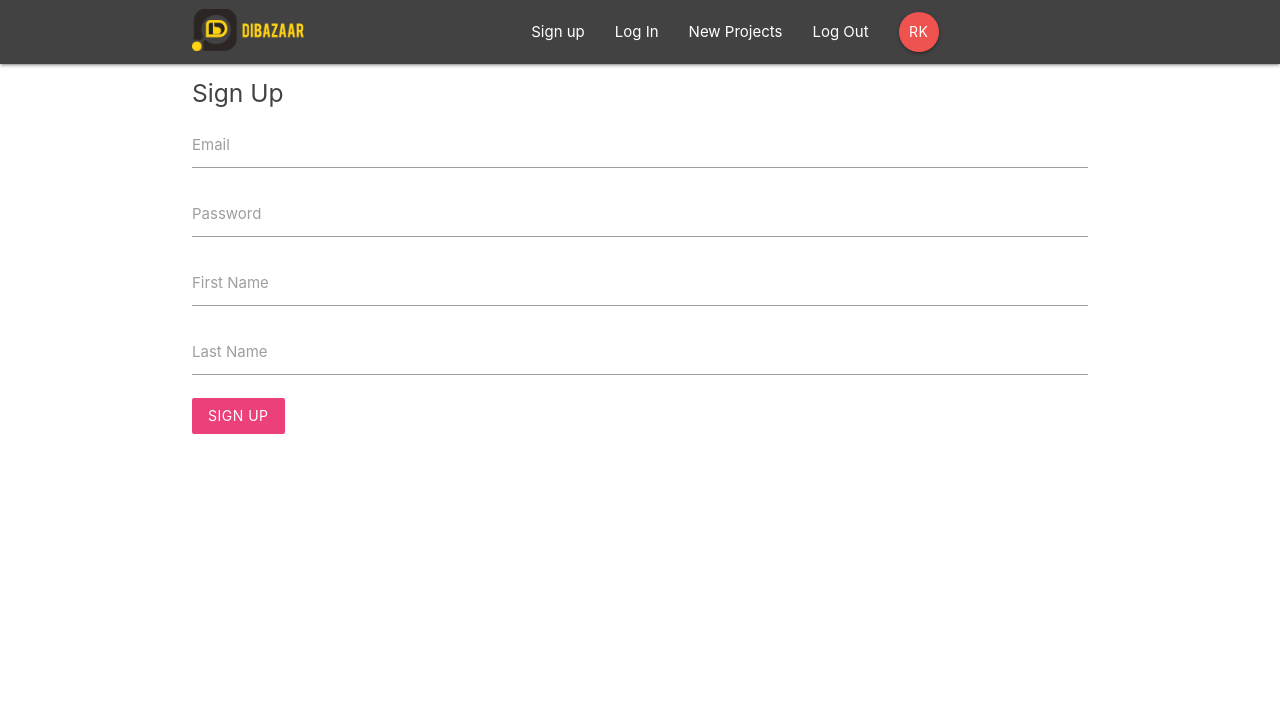
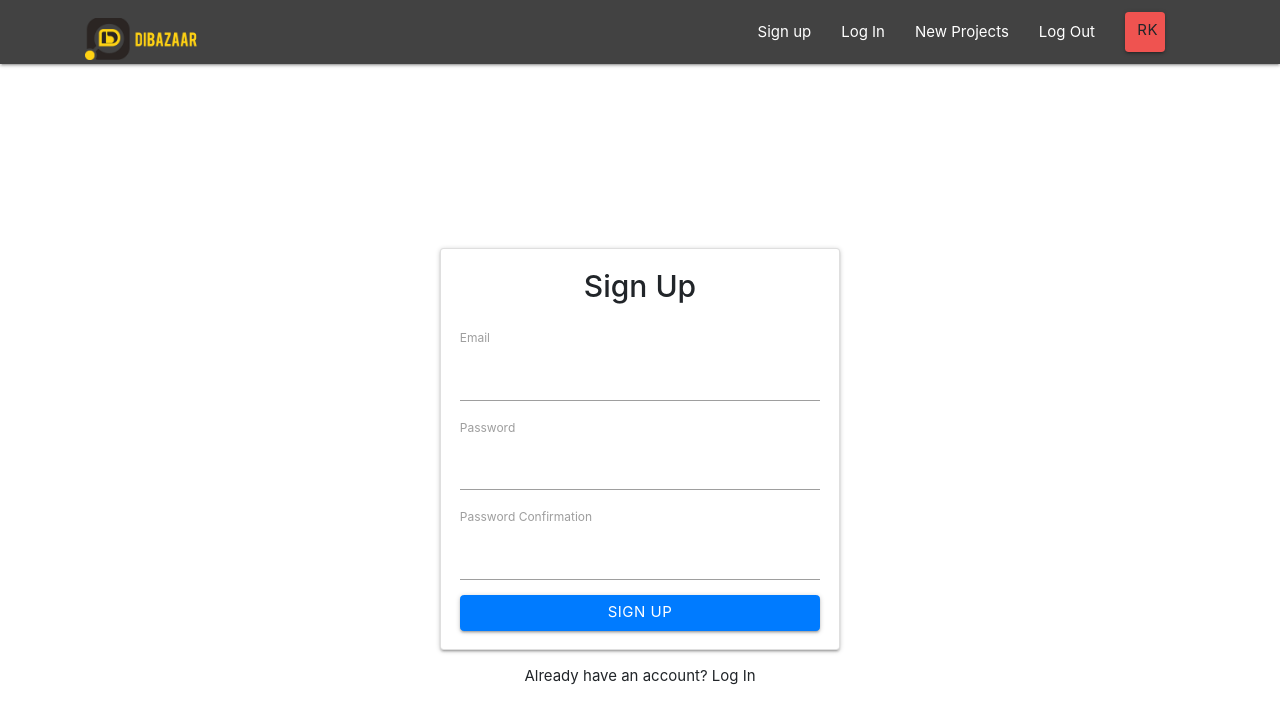
Before and after one commit to rebienk/dibazaar, a React (Create React App) app: page /signup in a window 1280 px wide. Shown: the top 722 px of the page. Built offline with nearby package versions, Linux system fonts and the light colour scheme.

Commit message:
New signup form with style

```diff
--- a/src/App.js
+++ /dev/null
@@ -1,31 +0,0 @@
-import {BrowserRouter, Route, Switch} from 'react-router-dom'
-import Navbar from './components/layout/Navbar'
-import Dashboard from './components/dashboard/Dashboard'
-import ProjectDetails from './components/projects/ProjectDetails'
-import React,{ Component } from 'react';
-import SignIn from './components/auth/SignIn';
-import SignUp from './components/auth/SignUp';
-import CreateProject from './components/projects/CreateProject';
-
-class App extends Component {
-
-  render(){
-
-    return (
-        <div className="App">
-          <BrowserRouter>
-          <Navbar/>
-          <Switch>
-            <Route exact path='/' component={Dashboard} />
-            <Route path='/project/:id' component={ProjectDetails} />
-            <Route path='/signin' component={SignIn}/>
-            <Route path='/signup' component={SignUp}/>
-            <Route path='/create' component={CreateProject}/>
-          </Switch>
-          </BrowserRouter>
-        </div>
-    );
-  }
-}
-
-export default App;
--- /dev/null
+++ b/src/components/App.js
@@ -0,0 +1,39 @@
+import { BrowserRouter, Route, Switch } from 'react-router-dom'
+import Navbar from './layout/Navbar'
+import Dashboard from './dashboard/Dashboard'
+import ProjectDetails from './projects/ProjectDetails'
+import React, { Component } from 'react';
+import SignIn from './auth/SignIn';
+import SignUp from './auth/SignUp';
+import CreateProject from './projects/CreateProject';
+import { Container } from 'react-bootstrap'
+
+class App extends Component {
+
+  render() {
+
+    return (
+      <div className="App">
+        <BrowserRouter>
+          <Navbar />
+          <Switch>
+            <Route exact path='/' component={Dashboard} />
+            <Route path='/project/:id' component={ProjectDetails} />
+            <Container className="d-flex align-items-center justify-content-center"
+              style={{ minHeight: "100vh" }}
+            >
+              <div className="w-100" style={{ maxWidth: "400px" }}>
+                <Route path='/signup' component={SignUp} />
+              </div>
+
+            </Container>
+            <Route path='/signin' component={SignIn} />
+            <Route path='/create' component={CreateProject} />
+          </Switch>
+        </BrowserRouter>
+      </div>
+    );
+  }
+}
+
+export default App;
--- a/src/components/auth/SignUp.js
+++ b/src/components/auth/SignUp.js
@@ -1,53 +1,35 @@
-import React, { Component } from 'react'
+import React, {useRef} from 'react'
+import { Form, Card, Button } from 'react-bootstrap'
 
-class SignUp extends Component {
-
-    state = {
-        email: '',
-        password: '',
-        firstName: '',
-        lastName: ''
-    }
-
-    handleChange = (e) => {
-        this.setState({
-            [e.target.id]: e.target.value
-        })
-    }
-
-    handleSubmit = (e) => {
-        e.preventDefault()
-        console.log(this.state)
-    }
-
-    render() {
-        return (
-            <div className="container">
-                <form onSubmit={this.handleSubmit} className="white">
-                    <h5 className="grey-text text-darken-3">Sign Up</h5>
-                    <div className="input-field">
-                        <label htmlFor="email">Email</label>
-                        <input type="email" id="email" onChange={this.handleChange} />
-                    </div>
-                    <div className="input-field">
-                        <label htmlFor="password">Password</label>
-                        <input type="password" id="password" onChange={this.handleChange} />
-                    </div>
-                    <div className="input-field">
-                        <label htmlFor="firstname">First Name</label>
-                        <input type="text" id="firstName" onChange={this.handleChange} />
-                    </div>
-                    <div className="input-field">
-                        <label htmlFor="lastname">Last Name</label>
-                        <input type="text" id="lastName" onChange={this.handleChange} />
-                    </div>
-                    <div className="input-field">
-                        <button className="btn pink lighten-1 z-depth-0">Sign Up</button>
-                    </div>
-                </form>
+export default function Signup() {
+        const emailRef = useRef()
+        const passwordRef = useRef()
+        const passwordConfirmRef = useRef()
+    return(
+        <>
+            <Card>
+                <Card.Body>
+                    <h2 className="text-center mb-4">Sign Up</h2>
+                    <Form>
+                    <Form.Group id="email">
+                        <Form.Label>Email</Form.Label>
+                        <Form.Control type="email" ref={emailRef} required />
+                    </Form.Group>
+                    <Form.Group id="password">
+                        <Form.Label>Password</Form.Label>
+                        <Form.Control type="password" ref={passwordRef} required />
+                    </Form.Group>
+                    <Form.Group id="password-confirm">
+                        <Form.Label>Password Confirmation</Form.Label>
+                        <Form.Control type="password" ref={passwordConfirmRef} required />
+                    </Form.Group>
+                    <Button className="w-100" type="submit">Sign Up</Button>
+                    </Form>
+                </Card.Body>
+            </Card>
+            <div className="w-100 text-center mt-2">
+                Already have an account? Log In
             </div>
-        )
-    }
+        </>
+    )
 }
-
-export default SignUp
--- a/src/index.css
+++ /dev/null
@@ -1,13 +0,0 @@
-body {
-  margin: 0;
-  font-family: -apple-system, BlinkMacSystemFont, 'Segoe UI', 'Roboto', 'Oxygen',
-    'Ubuntu', 'Cantarell', 'Fira Sans', 'Droid Sans', 'Helvetica Neue',
-    sans-serif;
-  -webkit-font-smoothing: antialiased;
-  -moz-osx-font-smoothing: grayscale;
-}
-
-code {
-  font-family: source-code-pro, Menlo, Monaco, Consolas, 'Courier New',
-    monospace;
-}
--- a/src/index.js
+++ b/src/index.js
@@ -1,7 +1,7 @@
 import React from 'react';
 import ReactDOM from 'react-dom';
-import './index.css';
-import App from './App';
+import App from './components/App';
+import "bootstrap/dist/css/bootstrap.min.css"
 import reportWebVitals from './reportWebVitals';
 
 ReactDOM.render(
```
Also changed, not shown: src/firebase.js (added, +19 -0 lines), src/setupTests.js (deleted, +0 -5 lines), 1 other file (tests, documents, lock files or other folders).
